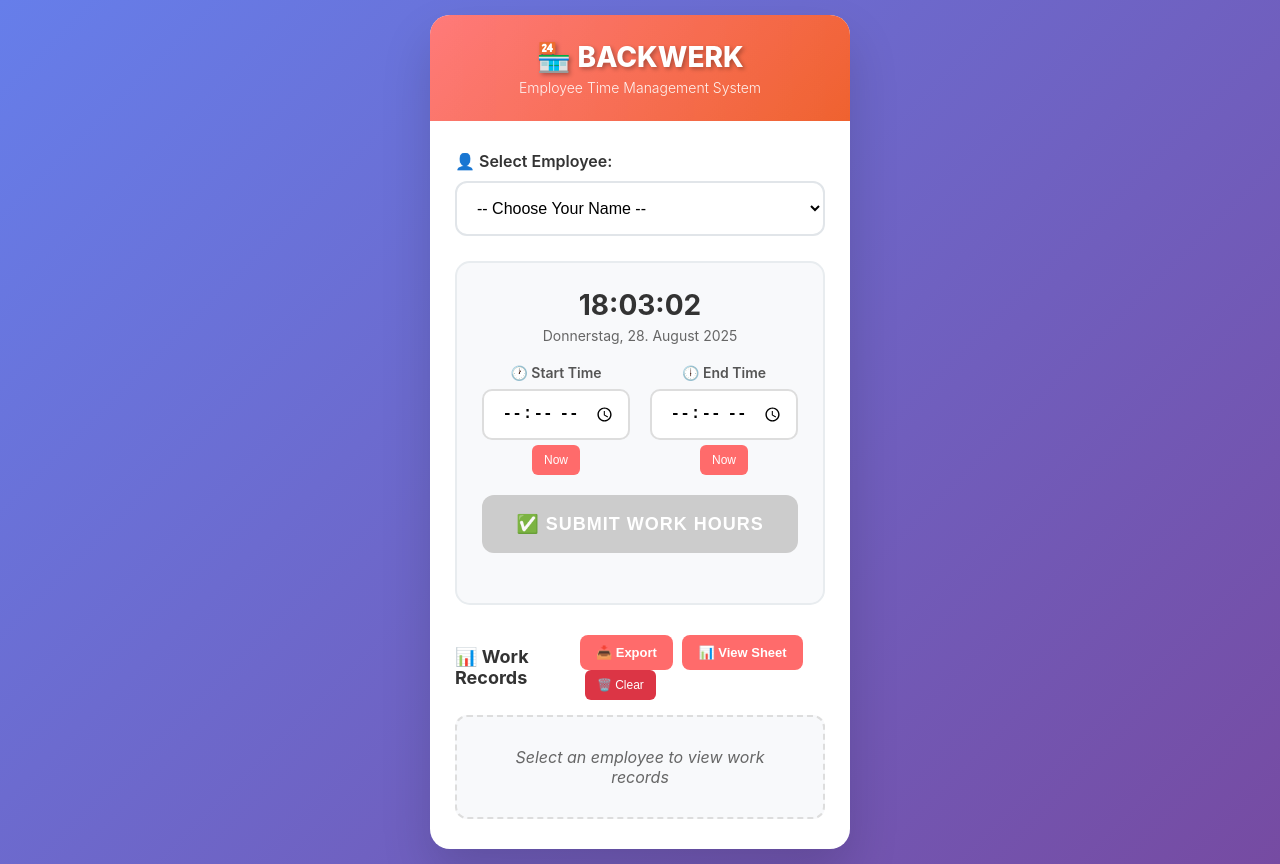
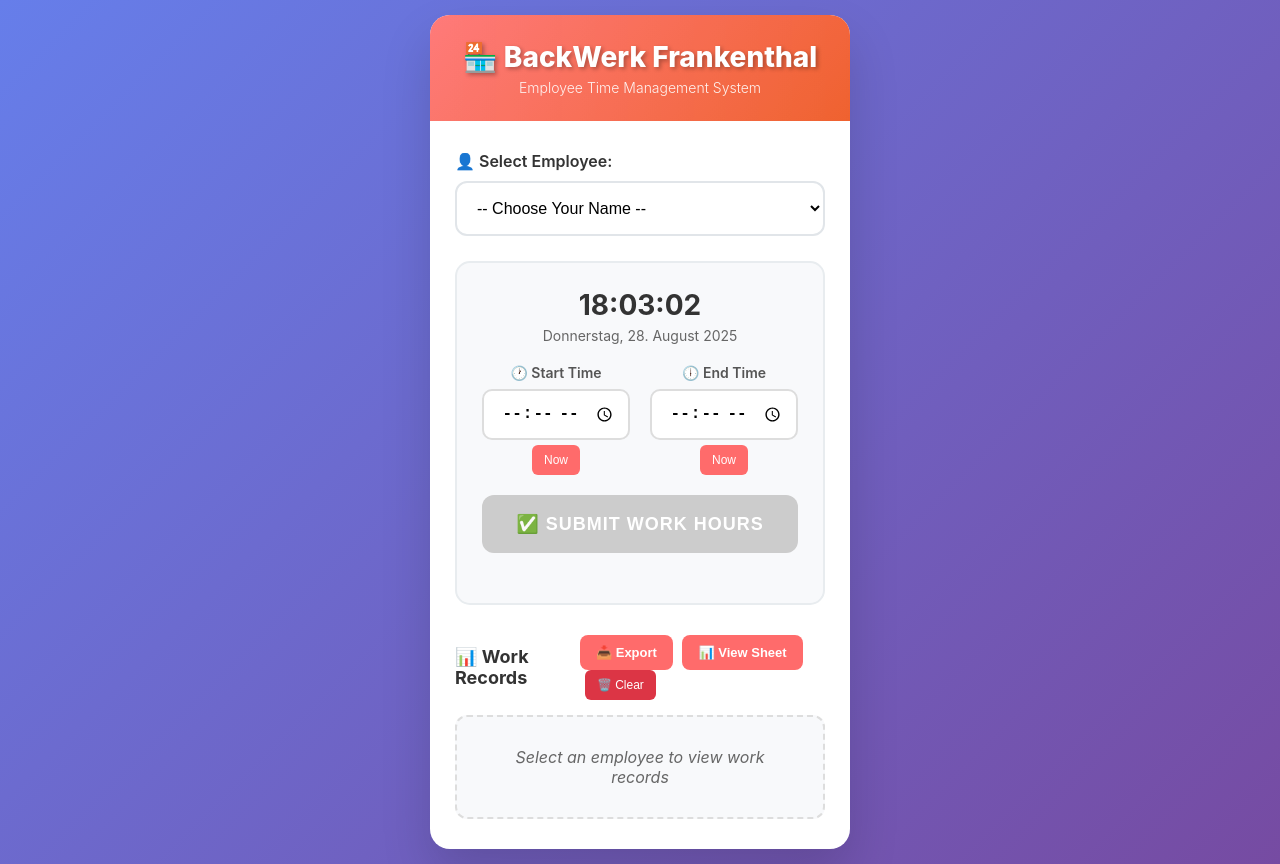
Before and after one commit to waqasdatadex/backwerk-timetracker, a plain HTML site: page index.html in a window 1280 px wide. Drawn offline with Linux system fonts and the light colour scheme.

Commit message:
Update index.html

```diff
--- a/index.html
+++ b/index.html
@@ -375,7 +375,7 @@
 <body>
     <div class="container">
         <div class="header">
-            <div class="shop-name">🏪 BACKWERK</div>
+            <div class="shop-name">🏪 BackWerk Frankenthal</div>
             <div class="shop-subtitle">Employee Time Management System</div>
         </div>
 
```
